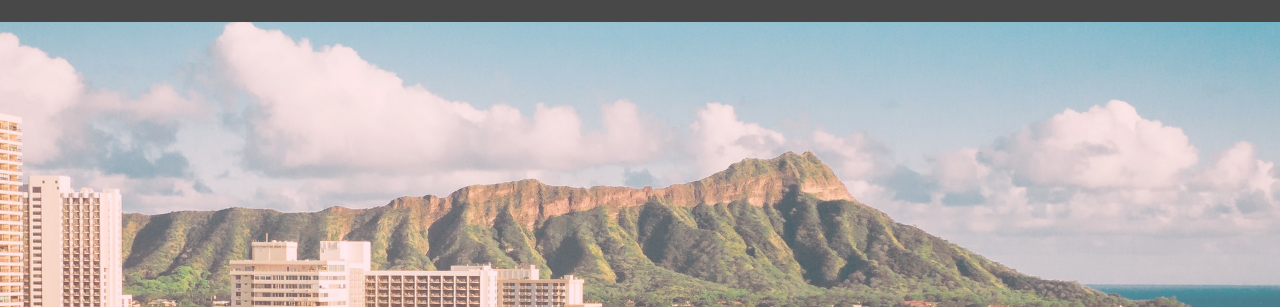
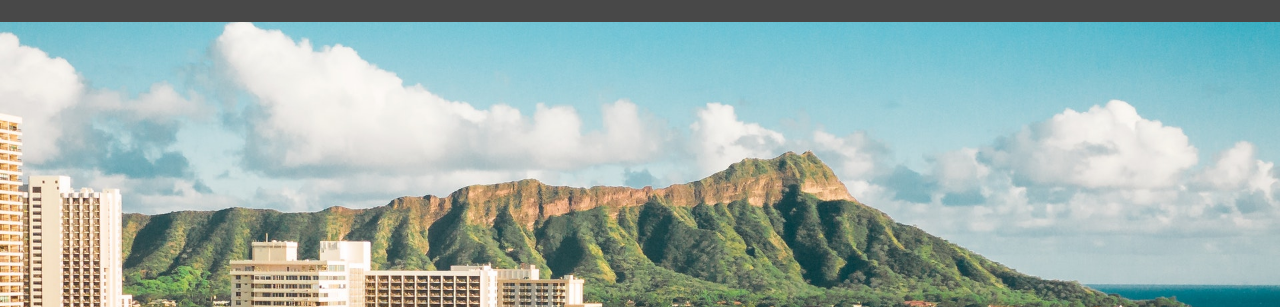
Before and after one commit to gomizilla/portfolio, a plain HTML site: page index.html in a window 1280 px wide. Shown: the part 94-401 px from the top of the page. Drawn offline with Linux system fonts and the light colour scheme.

Commit message:
changed opacity

```diff
--- a/index.html
+++ b/index.html
@@ -5,7 +5,7 @@
         <meta http-equiv="X-UA-Compatible" content="IE=edge">
         <meta name="viewport" content="width=device-width, initial-scale=1.0">
         <link rel="stylesheet" href="style.css">
-        <title>Document</title>
+        <title>Dean Walton Portfolio</title>
     </head>
     <body>
         <nav class="nav-bar" role="navigation">
--- a/style.css
+++ b/style.css
@@ -19,14 +19,14 @@ body, html {
     /* font-family: 'Times New Roman', Times, serif; */
     font-family: 'Arial Narrow Bold', sans-serif;
     /* font-size: 1.2rem; */
-    background-color: pink;
+    background-color: #484848;
     color: #ffffff;
     text-shadow: 0 0 1px black, 0 0 1px black, 0 0 1px black, 0 0 1px black;
 }
 
 .img1, .img2, .img3, .img4{
     position: relative;
-    opacity: 0.70;
+    /* opacity: 0.70; */
     background-position: center;
     background-size: cover;
     background-repeat: no-repeat;
```
